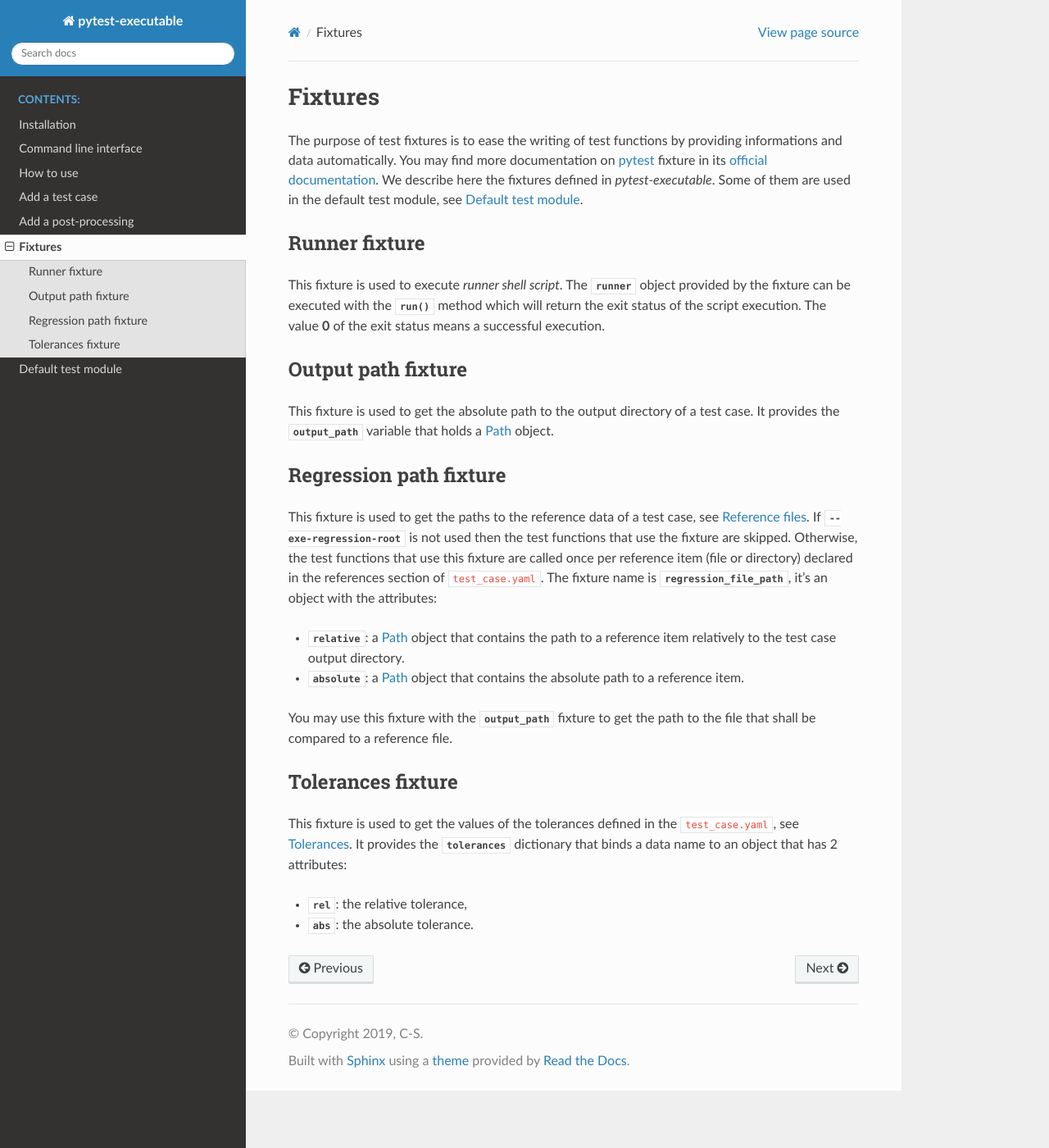
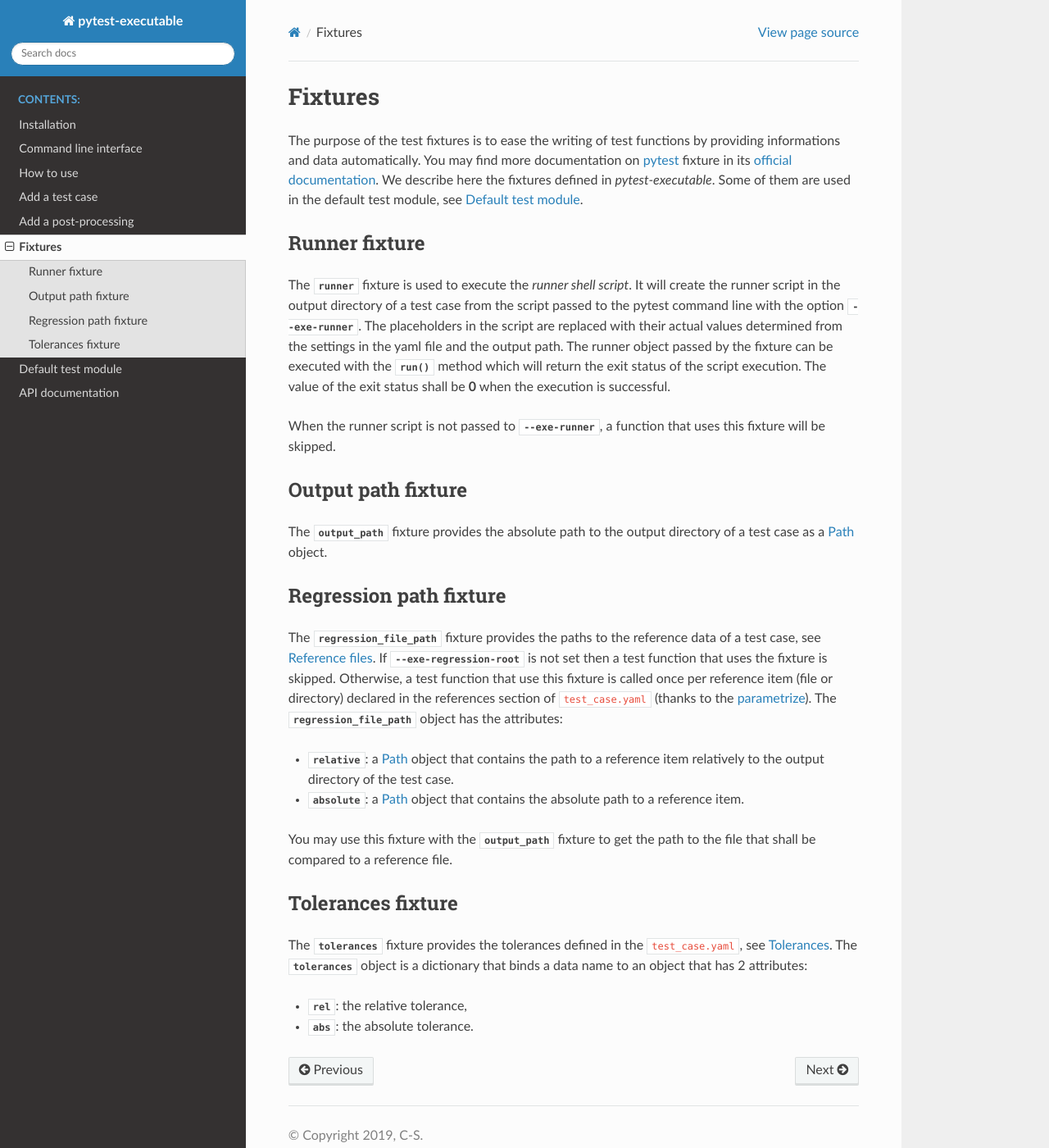
Before and after one commit to CS-SI/pytest-executable, a Sphinx documentation site: the page built from doc/fixtures.rst, in a window 1280 px wide and 1400 px high. Shown: the whole window at 82% size. Built offline with Sphinx 7.4.7 and the Read the Docs theme 2.0.0, drawn with Linux system fonts in a browser that asks for light colours.

Commit message:
doc: improve fixtures doc, add API

```diff
--- a/doc/conf.py
+++ b/doc/conf.py
@@ -17,9 +17,9 @@
 
 # -- Project information -----------------------------------------------------
 
-project = 'pytest-executable'
-copyright = '2019, C-S'
-author = 'C-S'
+project = "pytest-executable"
+copyright = "2019, C-S"
+author = "C-S"
 
 
 # -- General configuration ---------------------------------------------------
@@ -28,15 +28,12 @@ author = 'C-S'
 # extensions coming with Sphinx (named 'sphinx.ext.*') or your custom
 # ones.
 extensions = [
-    'sphinx.ext.mathjax',
-    'sphinx.ext.napoleon',
-    'sphinx.ext.autodoc',
-    'sphinx_autodoc_typehints',
-    'sphinxcontrib.spelling',
+    "sphinx.ext.napoleon",
+    "sphinxcontrib.spelling",
 ]
 
 # Add any paths that contain templates here, relative to this directory.
-templates_path = ['_templates']
+templates_path = ["_templates"]
 
 # List of patterns, relative to source directory, that match files and
 # directories to ignore when looking for source files.
@@ -49,19 +46,15 @@ exclude_patterns = []
 # The theme to use for HTML and HTML Help pages.  See the documentation for
 # a list of builtin themes.
 #
-html_theme = 'sphinx_rtd_theme'
+html_theme = "sphinx_rtd_theme"
 
 # Add any paths that contain custom static files (such as style sheets) here,
 # relative to this directory. They are copied after the builtin static files,
 # so a file named "default.css" will overwrite the builtin "default.css".
-html_static_path = ['_static']
+html_static_path = ["_static"]
 
 
 # -- Extension configuration -------------------------------------------------
-mathjax_path = 'mathjax-v3.0.0_tex-svg-full.js'
-
-autodoc_docstring_signature = False
-
 rst_prolog = """
 .. _pytest: https://docs.pytest.org
 .. |ptx| replace:: *pytest-executable*
@@ -70,3 +63,27 @@ rst_prolog = """
 .. |yaml| replace:: :file:`test_case.yaml`
 .. |runner| replace:: *runner shell script*
 """
+
+
+from sphinx.ext import autodoc
+
+# class DocsonlyMethodDocumenter(autodoc.MethodDocumenter):
+#   def format_args(self):
+#     return None
+#
+# autodoc.add_documenter(DocsonlyMethodDocumenter)
+
+
+class SimpleDocumenter(autodoc.MethodDocumenter):
+    objtype = "simple"
+
+    # do not indent the content
+    content_indent = ""
+
+    # do not add a header to the docstring
+    def add_directive_header(self, sig):
+        pass
+
+
+def setup(app):
+    app.add_autodocumenter(SimpleDocumenter)
--- a/doc/fixtures.rst
+++ b/doc/fixtures.rst
@@ -23,7 +23,7 @@
 Fixtures
 ========
 
-The purpose of test fixtures is to ease the writing of test functions by
+The purpose of the test fixtures is to ease the writing of test functions by
 providing informations and data automatically. You may find more documentation
 on |pytest| fixture in its `official documentation
 <https://docs.pytest.org/en/latest/fixture.html>`_. We describe here the
@@ -33,32 +33,39 @@ see :ref:`builtin-test-module`.
 Runner fixture
 --------------
 
-This fixture is used to execute |runner|. The :py:data:`runner` object provided
-by the fixture can be executed with the :py:meth:`run` method which will return
-the exit status of the script execution. The value **0** of the exit status
-means a successful execution.
+The :py:data:`runner` fixture is used to execute the |runner|. It will create
+the runner script in the output directory of a test case from the script passed
+to the pytest command line with the option :option:`--exe-runner`. The
+placeholders in the script are replaced with their actual values determined
+from the settings in the yaml file and the output path. The runner object
+passed by the fixture can be executed with the :py:meth:`run` method which will
+return the exit status of the script execution. The value of the exit status
+shall be **0** when the execution is successful.
+
+When the runner script is not passed to :option:`--exe-runner`, a function that
+uses this fixture will be skipped.
 
 Output path fixture
 -------------------
 
-This fixture is used to get the absolute path to the output directory of a test
-case. It provides the :py:data:`output_path` variable that holds a `Path`_
-object.
+The :py:data:`output_path` fixture provides the absolute path to the output
+directory of a test case as a `Path`_ object.
 
 .. _regression-path-fixtures:
 
 Regression path fixture
 -----------------------
 
-This fixture is used to get the paths to the reference data of a test case, see
-:ref:`yaml-ref`. If :option:`--exe-regression-root` is not used then the test
-functions that use the fixture are skipped. Otherwise, the test functions that
-use this fixture are called once per reference item (file or directory)
-declared in the references section of |yaml|. The fixture name is
-:py:data:`regression_file_path`, it's an object with the attributes:
+The :py:data:`regression_file_path` fixture provides the paths to the reference
+data of a test case, see :ref:`yaml-ref`. If :option:`--exe-regression-root` is
+not set then a test function that uses the fixture is skipped. Otherwise, a
+test function that use this fixture is called once per reference item (file or
+directory) declared in the references section of |yaml| (thanks to the
+`parametrize <https://docs.pytest.org/en/latest/parametrize.html>`_). The
+:py:data:`regression_file_path` object has the attributes:
 
 - :py:attr:`relative`: a `Path`_ object that contains the path to a reference
-  item relatively to the test case output directory.
+  item relatively to the output directory of the test case.
 - :py:attr:`absolute`: a `Path`_ object that contains the absolute path to a
   reference item.
 
@@ -70,9 +77,9 @@ path to the file that shall be compared to a reference file.
 Tolerances fixture
 ------------------
 
-This fixture is used to get the values of the tolerances defined in the |yaml|,
-see :ref:`yaml-tol`. It provides the :py:data:`tolerances` dictionary that
-binds a data name to an object that has 2 attributes:
+The :py:data:`tolerances` fixture provides the tolerances defined in the
+|yaml|, see :ref:`yaml-tol`. The :py:data:`tolerances` object is a dictionary
+that binds a data name to an object that has 2 attributes:
 
 - :py:attr:`rel`: the relative tolerance,
 - :py:attr:`abs`: the absolute tolerance.
--- a/doc/index.rst
+++ b/doc/index.rst
@@ -31,6 +31,7 @@ Welcome to |ptx| documentation!
    post-processing
    fixtures
    test_executable
+   api
    changelog
 
 
```
Also changed, not shown: doc/api.rst (added, +9 -0 lines), 3 other files.
